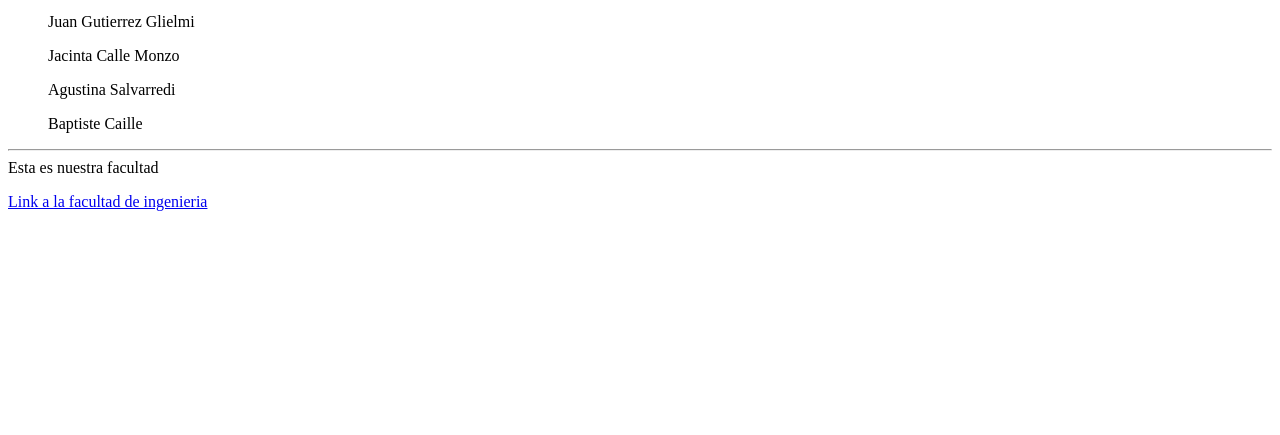
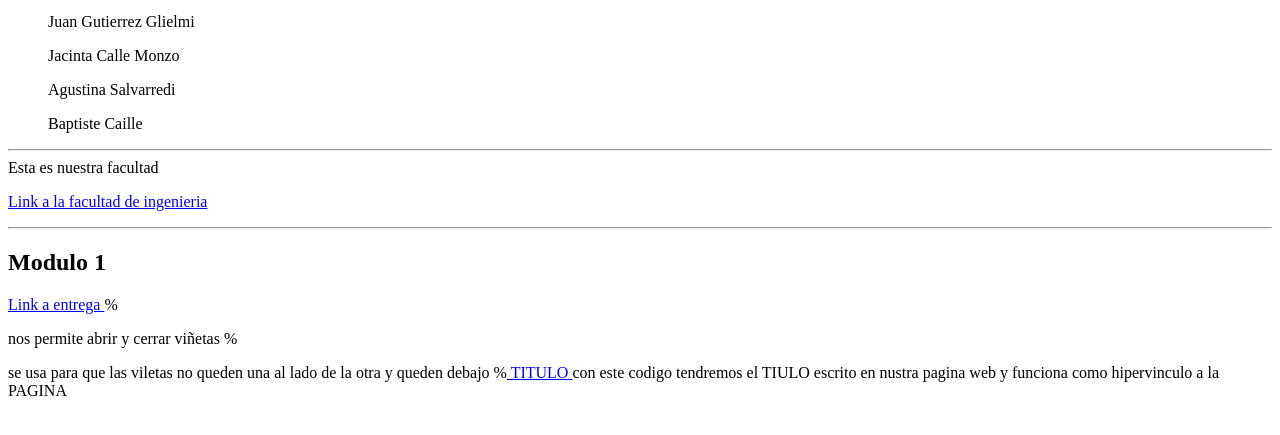
Before and after one commit to bapkai/Entregas-1, a plain HTML site: page index.html in a window 1280 px wide. Shown: the part 169-604 px from the top of the page. Drawn offline with Linux system fonts and the light colour scheme.

Commit message:
Update index.html

```diff
--- a/index.html
+++ b/index.html
@@ -24,7 +24,21 @@ Integrantes
 <hr>
 
   Esta es nuestra facultad <p>
-<a href="htto://fing.uncu.edu.ar"> Link a la facultad de ingenieria </a>
+<a href="http://fing.uncu.edu.ar"> Link a la facultad de ingenieria </a>
+<hr>
+
+  <h2>
+  Modulo 1
+  </h2>
+
+  <a href="https://gast9.github.io/Entregas/"> Link a entrega </a>
+
+%<ul> </ul> nos permite abrir y cerrar viñetas
+%<p> se usa para que las viletas no queden una al lado de la otra y queden debajo
+%<a href="PAGINA"> TITULO </a> con este codigo tendremos el TIULO escrito en nustra pagina web y
+funciona como hipervinculo a la PAGINA
+
+
 </body>
 
 </html>
```
